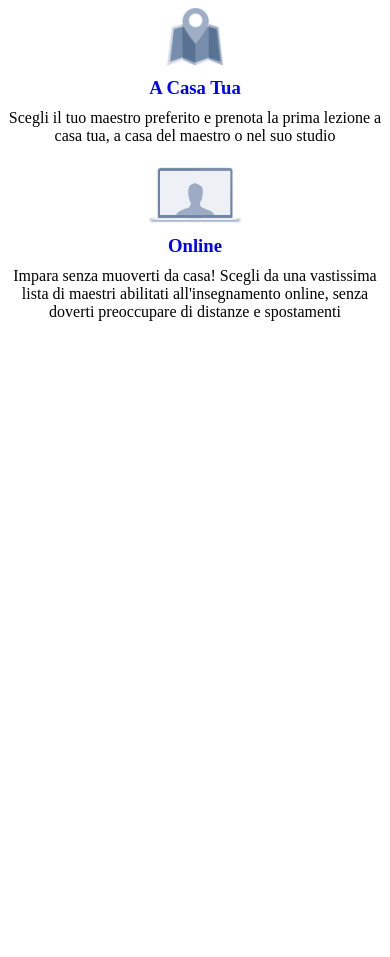
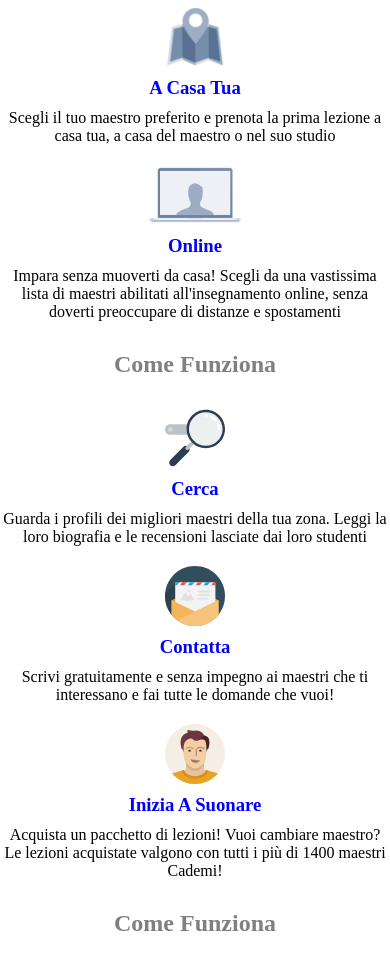
Before and after one commit to davide-amabile/html-css-resp-wannabe-12bool, a plain HTML site: page index.html in a window 390 px wide. Shown: the part 140-1097 px from the top of the page. Before the commit the page ends 844 px from the top, so only its background shows below. Drawn offline with Linux system fonts and the light colour scheme.

Commit message:
seconda riga responsive

```diff
--- a/css/style.css
+++ b/css/style.css
@@ -12,6 +12,13 @@ img{
   text-align: center;
 }
 
+h2 {
+  text-align: center;
+  color: #808080;
+  margin: 20px 0;
+  text-transform: capitalize;
+}
+
 h3 {
   text-align: center;
   color: 	#0000ff;
--- a/index.html
+++ b/index.html
@@ -25,6 +25,36 @@
         <h3>online</h3>
         <p>Impara senza muoverti da casa! Scegli da una vastissima lista di maestri abilitati all'insegnamento online, senza doverti preoccupare di distanze e spostamenti</p>
       </div>
+      <!-- /prima riga -->
+      <!-- seconda riga -->
+      <div class="container">
+        <div class="col-lg-12 col-md-12 col-xs-12">
+          <h2>come funziona</h2>
+        </div>
+      </div>
+      <div class="container">
+        <div class="col-lg-4 col-md-6 col-xs-12">
+          <img src="img/search.svg" alt="">
+          <h3>cerca</h3>
+          <p>Guarda i profili dei migliori maestri della tua zona. Leggi la loro biografia e le recensioni lasciate dai loro studenti</p>
+        </div>
+        <div class="col-lg-4 col-md-6 col-xs-12">
+          <img src="img/letter.svg" alt="">
+          <h3>contatta</h3>
+          <p>Scrivi gratuitamente e senza impegno ai maestri che ti interessano e fai tutte le domande che vuoi!</p>
+        </div>
+        <div class="col-lg-4 col-md-12 col-xs-12">
+          <img src="img/male.svg" alt="">
+          <h3>inizia a suonare</h3>
+          <p>Acquista un pacchetto di lezioni! Vuoi cambiare maestro? Le lezioni acquistate valgono con tutti i più di 1400 maestri Cademi!</p>
+        </div>
+      </div>
+      <!-- /seconda riga -->
+      <div class="container">
+        <div class="col-lg-12 col-md-12 col-xs-12">
+          <h2>come funziona</h2>
+        </div>
+      </div>
 
     </div>
 
```
